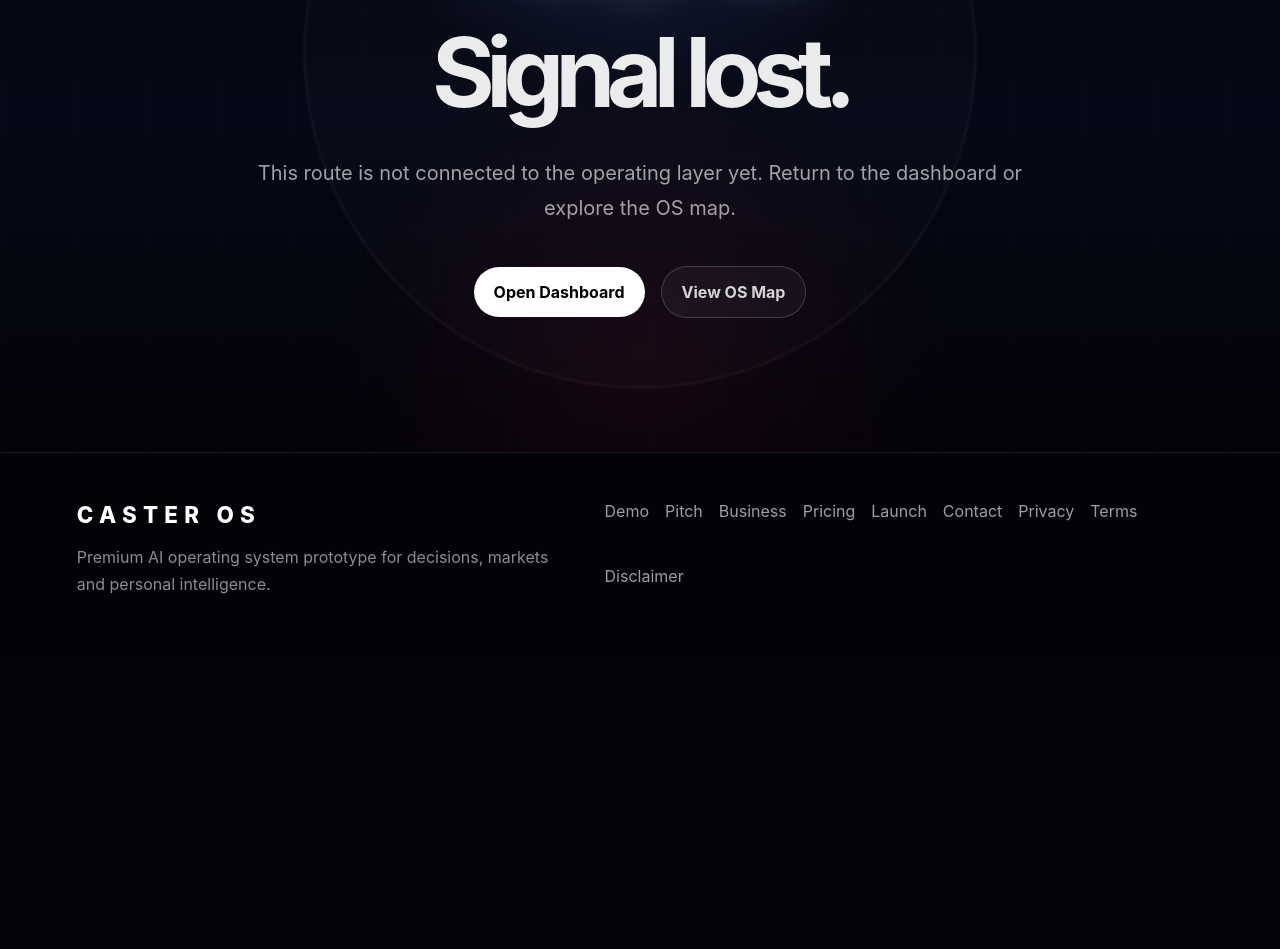
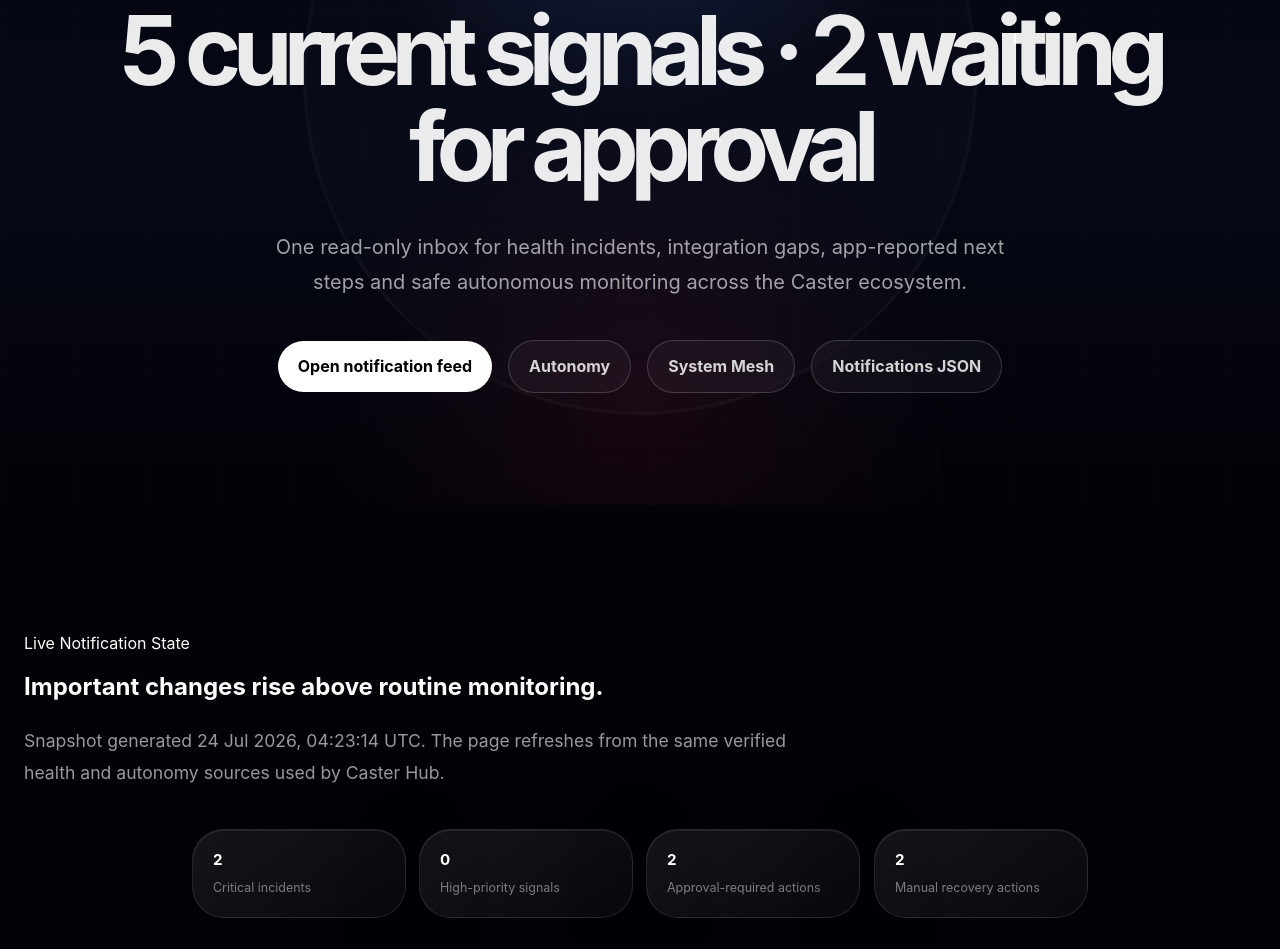
Before and after one commit to vv-glitchhub/Caster-hub, a Next.js app: page /notifications in a window 1280 px wide. Before the commit this address had no page. Shown: the part 348-1297 px from the top of the page. Before the commit the page ends 1010 px from the top, so only its background shows below. Built offline with nearby package versions, Linux system fonts and the light colour scheme; no server answers.

Commit message:
Add shared notification center page

```diff
--- /dev/null
+++ b/app/notifications/page.tsx
@@ -0,0 +1,130 @@
+import AutonomyRefresh from '../../components/AutonomyRefresh'
+import MotionSurface from '../../components/MotionSurface'
+import { buildNotificationSnapshot } from '../../lib/notification-center'
+
+export const dynamic = 'force-dynamic'
+
+function formatGeneratedAt(value: string) {
+  return new Intl.DateTimeFormat('en-GB', {
+    dateStyle: 'medium',
+    timeStyle: 'medium',
+    timeZone: 'UTC',
+  }).format(new Date(value))
+}
+
+export default async function NotificationCenterPage() {
+  const snapshot = await buildNotificationSnapshot()
+
+  return (
+    <main className="home-page">
+      <section className="home-hero">
+        <div className="home-bg" />
+        <div className="home-grid" />
+        <div className="home-orb" />
+        <div className="home-hero-inner">
+          <p className="home-eyebrow">Caster Shared Intelligence</p>
+          <h1 className="home-title">Notifications.</h1>
+          <h2 className="home-subtitle">{snapshot.total} current signals · {snapshot.approvalRequired} waiting for approval</h2>
+          <p className="home-lead">
+            One read-only inbox for health incidents, integration gaps, app-reported next steps and safe autonomous monitoring across the Caster ecosystem.
+          </p>
+          <div className="home-actions">
+            <a className="primary-button" href="#notification-feed">Open notification feed</a>
+            <a className="secondary-button" href="/autonomy">Autonomy</a>
+            <a className="secondary-button" href="/system">System Mesh</a>
+            <a className="secondary-button" href="/api/notifications">Notifications JSON</a>
+          </div>
+        </div>
+      </section>
+
+      <section className="home-section">
+        <div className="home-container">
+          <p className="section-label">Live Notification State</p>
+          <h2 className="section-title">Important changes rise above routine monitoring.</h2>
+          <p className="home-section-lead">
+            Snapshot generated {formatGeneratedAt(snapshot.generatedAt)} UTC. The page refreshes from the same verified health and autonomy sources used by Caster Hub.
+          </p>
+          <div className="home-highlight-grid">
+            <MotionSurface className="home-highlight-card">
+              <p className="home-card-title">{snapshot.critical}</p>
+              <p className="home-card-text">Critical incidents</p>
+            </MotionSurface>
+            <MotionSurface className="home-highlight-card">
+              <p className="home-card-title">{snapshot.high}</p>
+              <p className="home-card-text">High-priority signals</p>
+            </MotionSurface>
+            <MotionSurface className="home-highlight-card">
+              <p className="home-card-title">{snapshot.approvalRequired}</p>
+              <p className="home-card-text">Approval-required actions</p>
+            </MotionSurface>
+            <MotionSurface className="home-highlight-card">
+              <p className="home-card-title">{snapshot.manual}</p>
+              <p className="home-card-text">Manual recovery actions</p>
+            </MotionSurface>
+          </div>
+        </div>
+      </section>
+
+      <section className="home-section">
+        <div className="home-container">
+          <p className="section-label">Refresh Loop</p>
+          <h2 className="section-title">The inbox follows live app readiness.</h2>
+          <div className="home-module-grid">
+            <AutonomyRefresh />
+            <MotionSurface className="home-module-card min-h-0">
+              <p className="home-module-label">Read-only by design</p>
+              <h3 className="home-module-title">See first. Approve separately.</h3>
+              <p className="home-module-text">
+                Notifications may explain a problem and link to the correct workspace, but they cannot change credentials, migrations, user data or external systems.
+              </p>
+            </MotionSurface>
+            <MotionSurface className="home-module-card min-h-0">
+              <p className="home-module-label">Shared source</p>
+              <h3 className="home-module-title">One truth layer.</h3>
+              <p className="home-module-text">
+                Notification severity comes from the same timeout, freshness, readiness and action-ranking rules used by the Autonomous Command Center.
+              </p>
+            </MotionSurface>
+          </div>
+        </div>
+      </section>
+
+      <section id="notification-feed" className="home-section">
+        <div className="home-container">
+          <p className="section-label">Notification Feed</p>
+          <h2 className="section-title">Critical and approval-required items appear first.</h2>
+          <div className="home-module-grid">
+            {snapshot.notifications.map((notification, index) => (
+              <MotionSurface key={notification.id} className="home-module-card min-h-0">
+                <p className="home-module-label">
+                  #{index + 1} · {notification.severity.toUpperCase()} · {notification.execution.replace('_', ' ').toUpperCase()}
+                </p>
+                <h3 className="home-module-title">{notification.title}</h3>
+                <p className="home-module-text">{notification.source} · {notification.message}</p>
+                <p className="home-module-text">
+                  {notification.requiresApproval ? 'Explicit approval required before impact.' : 'Informational or manual follow-up.'}
+                </p>
+                <a className="secondary-button" href={notification.href}>Open source</a>
+              </MotionSurface>
+            ))}
+          </div>
+        </div>
+      </section>
+
+      <section className="home-section">
+        <div className="home-container">
+          <p className="section-label">Notification Guardrails</p>
+          <h2 className="section-title">A shared inbox must not become an execution shortcut.</h2>
+          <div className="home-highlight-grid">
+            {snapshot.guardrails.map((guardrail, index) => (
+              <MotionSurface key={guardrail} className="home-highlight-card">
+                <p className="home-card-title">Rule {index + 1}</p>
+                <p className="home-card-text">{guardrail}</p>
+              </MotionSurface>
+            ))}
+          </div>
+        </div>
+      </section>
+    </main>
+  )
+}
```
